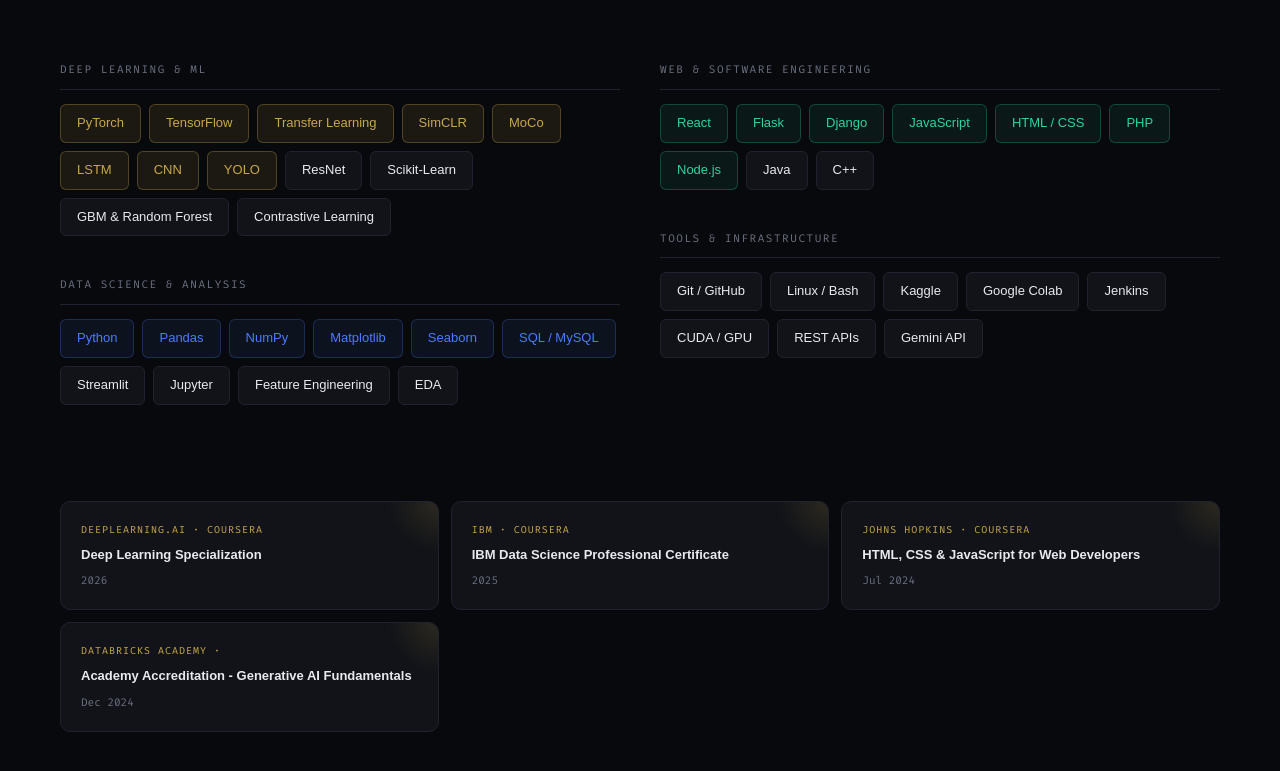
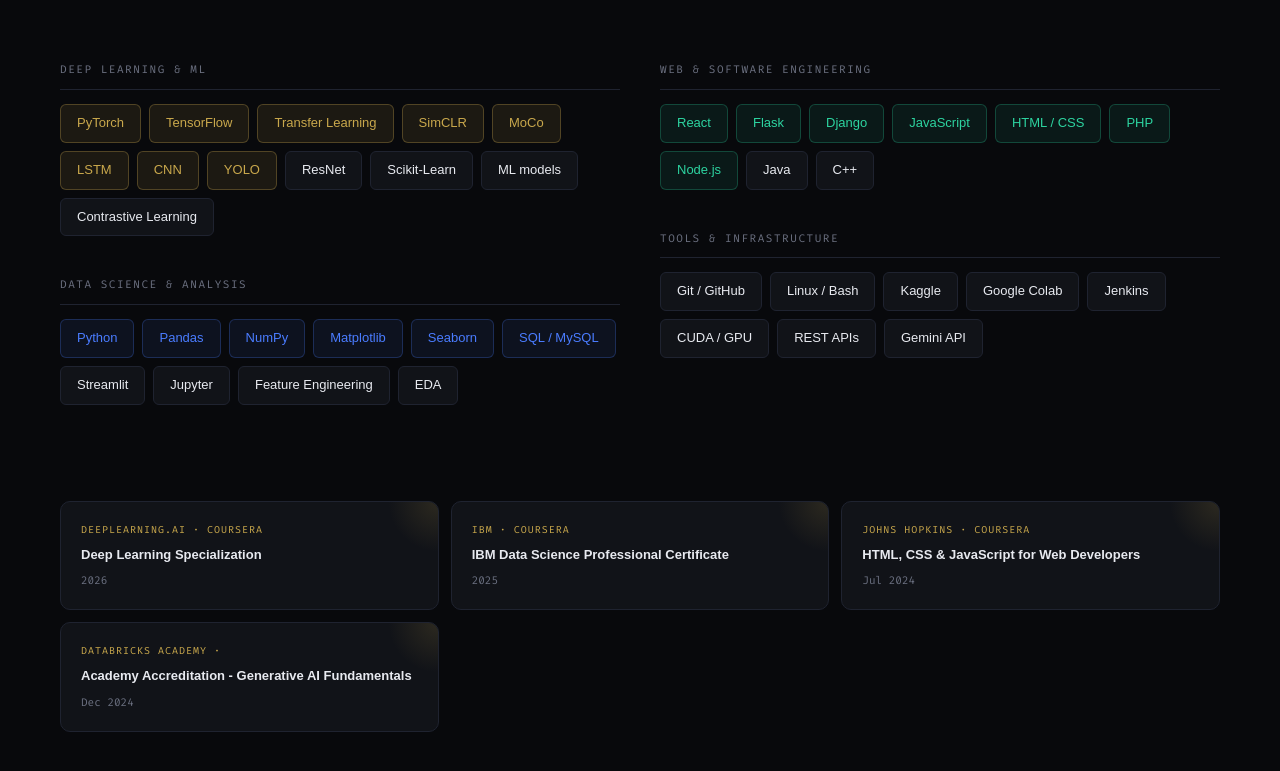
Before and after one commit to Nirajbhandari99/Nirajbhandari99.github.io, a plain HTML site: page index.html in a window 1280 px wide. Shown: the part 4502-5273 px from the top of the page. Drawn offline with Linux system fonts and the light colour scheme; a web font is replaced by a local one.

Commit message:
Update index.html

```diff
--- a/index.html
+++ b/index.html
@@ -393,7 +393,7 @@
             <span class="skill-pill primary">MoCo</span><span class="skill-pill primary">LSTM</span>
             <span class="skill-pill primary">CNN</span><span class="skill-pill primary">YOLO</span>
             <span class="skill-pill">ResNet</span><span class="skill-pill">Scikit-Learn</span>
-            <span class="skill-pill">GBM &amp; Random Forest</span><span class="skill-pill">Contrastive Learning</span>
+            <span class="skill-pill">ML models</span><span class="skill-pill">Contrastive Learning</span>
           </div>
         </div>
         <div class="skill-section">
```
